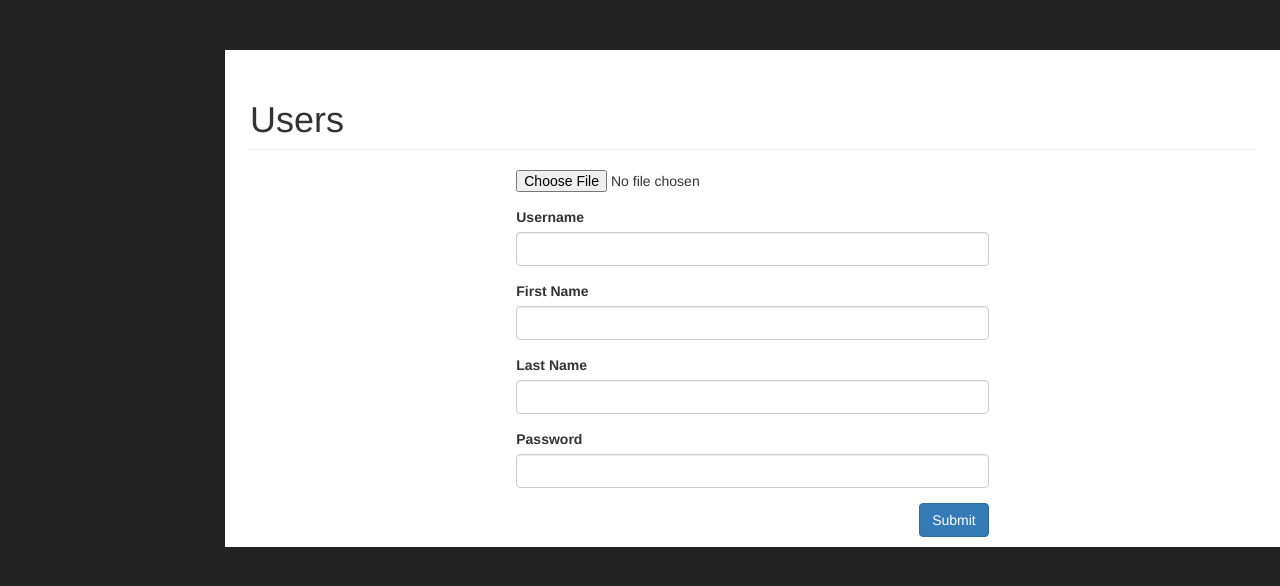
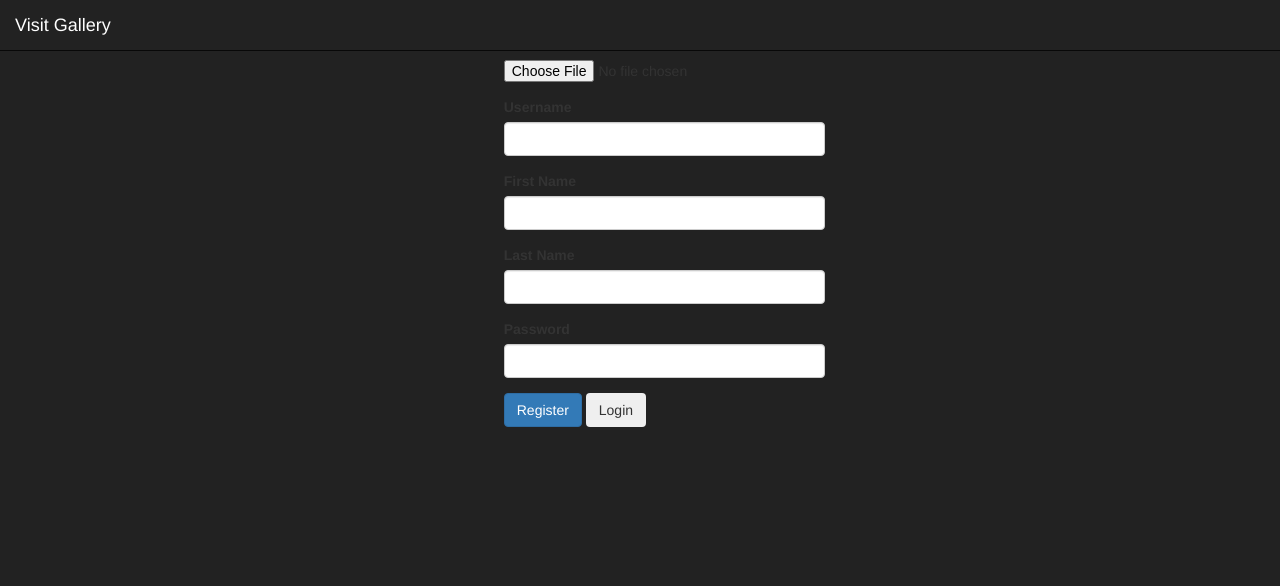
Before and after one commit to MichPound/PHP_OOP_Project, a PHP site: page /admin/register.php in a window 1280 px wide. Shown: the top 586 px of the page. Run offline with PHP 8.4, Linux system fonts and the light colour scheme; some libraries are stand-ins or nearby versions.

Commit message:
Fixed navigation in Login/Register. Comments now work with registered users

```diff
--- a/admin/includes/top_nav.php
+++ b/admin/includes/top_nav.php
@@ -1,11 +1,11 @@
 <?php
+
     if($session->is_signed_in()){
         $user = User::find_by_id($_SESSION['user_id']);
         $name = " " . $user->first_name . " " . $user->last_name;
     }else{
         $name = "Undefined";
     }
-
 
 ?>
 
@@ -16,11 +16,10 @@
         <span class="icon-bar"></span>
         <span class="icon-bar"></span>
     </button>
-    <a class="navbar-brand" href="../index.php">Visit Home Page</a>
+    <a class="navbar-brand" href="../index.php">Visit Gallery</a>
 </div>
 
-
-
+<?php if($session->is_signed_in()) : ?>
 <!-- Top Menu Items -->
 <ul class="nav navbar-right top-nav">
     <li class="dropdown">
@@ -36,3 +35,4 @@
         </ul>
     </li>
 </ul>
+<?php endif; ?>
--- a/admin/register.php
+++ b/admin/register.php
@@ -1,6 +1,6 @@
-<?php require_once("includes/header.php"); ?>
+<?php
 
-<?php
+require_once("includes/header.php");
 
 $new_user = new User();
 $the_message = "";
@@ -14,7 +14,9 @@
     $new_user->set_file($_FILES['user_image']);
     $new_user->role = "general";
 
-        if(User::user_exists($new_user->username)){
+    if($new_user->username == "" || $new_user->password == ""){
+        $the_message = "Please completely fill out the register form!!";
+    }elseif(User::user_exists($new_user->username)){
         $the_message = "That username already exists, please choose another!!";
     }else{
 
@@ -33,27 +35,24 @@
 
             redirect("users.php");
         }
-
+    }
 }
 
+if(isset($_POST['login'])){
+    redirect("login.php");
 }
 
 ?>
 
-        <div id="page-wrapper">
+<nav class="navbar navbar-inverse navbar-fixed-top" role="navigation">
+    <?php include("includes/top_nav.php"); ?>
+</nav>
 
-            <div class="container-fluid">
+<div class="col-md-4 col-md-offset-3">
 
-                <!-- Page Heading -->
-                <div class="row">
-                    <div class="col-lg-12">
-                        <h1 class="page-header">
-                            Users
-                        </h1>
-                        <p class="bg-warning"><?php echo $the_message; ?></p>
+    <h4 class="bg-danger"><?php echo $the_message; ?></h4>
 
-                        <form action="" method="post" enctype="multipart/form-data">
-                            <div class="col-md-6 col-md-offset-3">
+    <form id="register-id" action="" method="post" enctype="multipart/form-data">
         <div class="form-group">
             <input type="file" name="user_image">
         </div>
@@ -74,19 +73,9 @@
             <input type="password" name="password" class="form-control" value="<?php echo htmlentities($new_user->password); ?>">
         </div>
         <div class="form-group">
-                                    <input type="submit" name="create" class="btn btn-primary pull-right">
+            <input type="submit" name="create" value="Register" class="btn btn-primary">
+            <input type="submit" name="login" value="Login" class="btn">
         </div>
-                            </div>
-
     </form>
 
 </div>
-
-                </div>
-                <!-- /.row -->
-
-            </div>
-            <!-- /.container-fluid -->
-
-        </div>
-        <!-- /#page-wrapper -->
```
Also changed, not shown: admin/login.php (+6 -6 lines), gallery.php (+14 -1 lines), includes/navigation.php (+24 -22 lines). Lines whose indentation alone changed are shown as unchanged.
